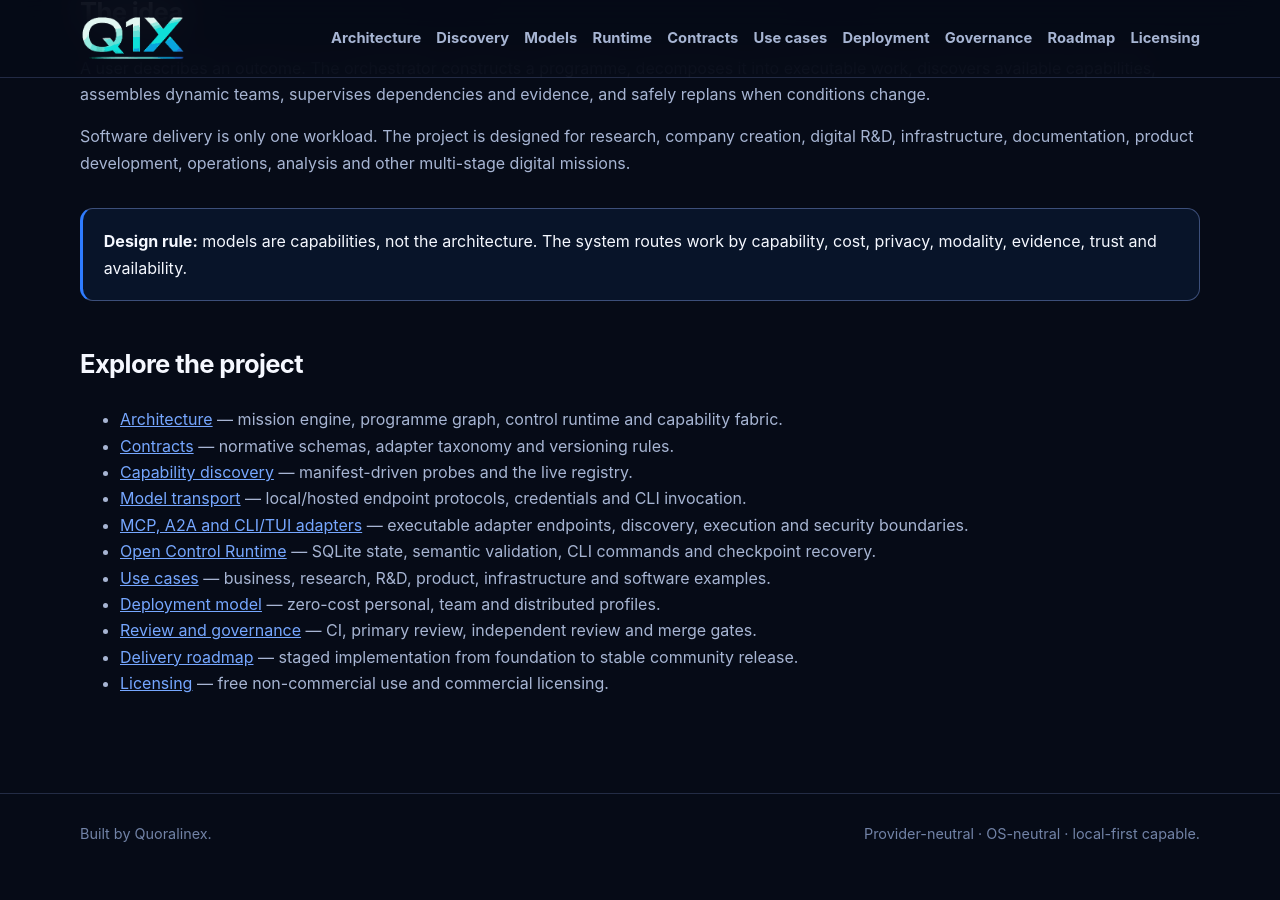
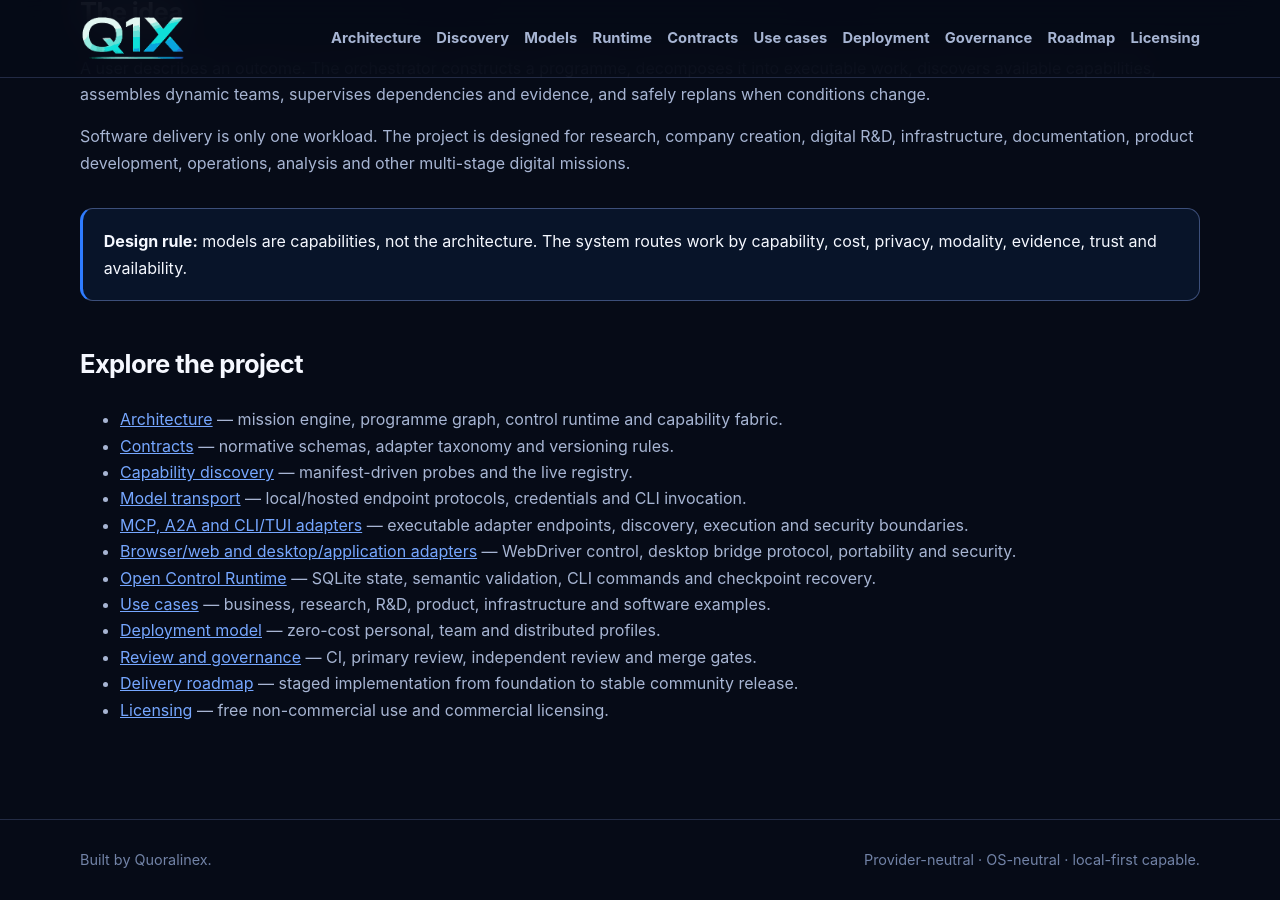
Before and after one commit to Quoralinex/q1x-community-orchestrator, a Jekyll site: the page built from docs/index.md, in a window 1280 px wide and 900 px high, scrolled down 787 px. Built offline with Jekyll 4.4.1, drawn with Linux system fonts in a browser that asks for light colours; before the commit the page ends 1661 px from its top, so only the background shows below that.

Commit message:
docs: link Phase 6 adapter documentation

```diff
--- a/docs/index.md
+++ b/docs/index.md
@@ -32,6 +32,7 @@ Software delivery is only one workload. The project is designed for research, co
 - [Capability discovery](discovery.md) — manifest-driven probes and the live registry.
 - [Model transport](model-transport.md) — local/hosted endpoint protocols, credentials and CLI invocation.
 - [MCP, A2A and CLI/TUI adapters](agent-cli-adapters.md) — executable adapter endpoints, discovery, execution and security boundaries.
+- [Browser/web and desktop/application adapters](browser-desktop-adapters.md) — WebDriver control, desktop bridge protocol, portability and security.
 - [Open Control Runtime](runtime.md) — SQLite state, semantic validation, CLI commands and checkpoint recovery.
 - [Use cases](use-cases.md) — business, research, R&D, product, infrastructure and software examples.
 - [Deployment model](deployment.md) — zero-cost personal, team and distributed profiles.
```
